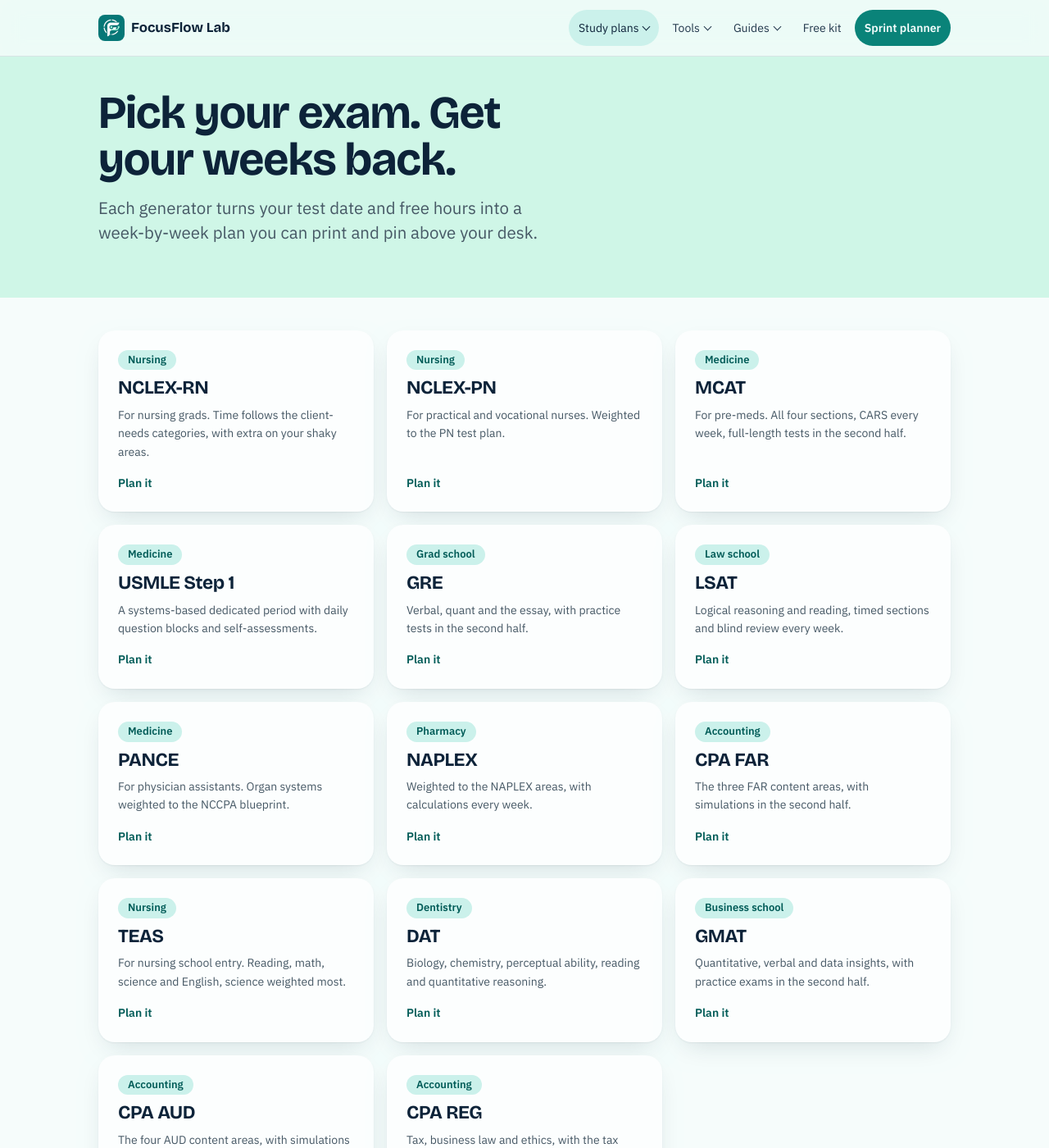
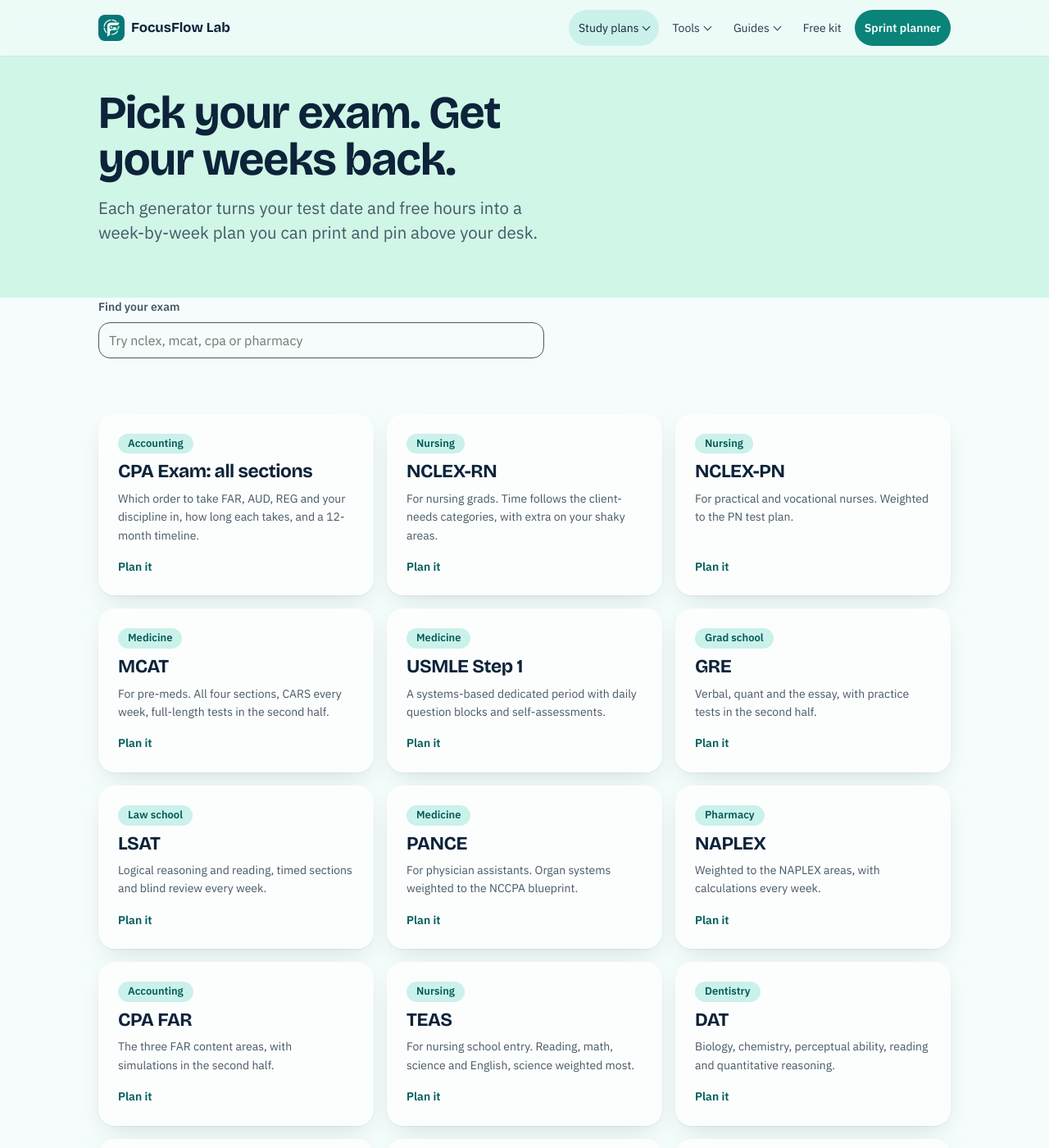
Before and after one commit to focusflowlab/focusflowlab.github.io, a Jekyll site: the page study-plan/index.html, which Jekyll copies as it is, in a window 1280 px wide and 1400 px high. Shown: the whole window at 82% size. Built offline with Jekyll 4.4.1, drawn with Linux system fonts in a browser that asks for light colours.

Commit message:
Exam search on the study plans page, Try an example buttons on four tools, dates start at today
Co-Authored-By: Claude Opus 5.5 <noreply@anthropic.com>

```diff
--- a/assets/site.css
+++ b/assets/site.css
@@ -579,3 +579,12 @@ body.embed { background: var(--color-paper); }
 .tracker-offer { margin-block: var(--space-xl); }
 .tracker-title { font-size: var(--text-title); margin: 0 0 var(--space-xs); }
 .tracker-offer .kit-form { margin-top: var(--space-md); }
+.plan-search { max-width: 34rem; margin: 0 0 var(--space-lg); }
+.plan-search label { display: block; font-weight: 600; margin-bottom: var(--space-xs); }
+.plan-search input { width: 100%; min-height: 2.75rem; padding: var(--space-xs) var(--space-sm); border: 1px solid var(--color-muted); border-radius: var(--radius-control); background: var(--color-paper); color: var(--color-ink); font: 1rem/1.4 var(--font-body); }
+.plan-search-count { margin: var(--space-xs) 0 0; font-size: var(--text-sm); color: var(--color-muted); min-height: 1.4em; }
+.plan-search-empty { margin: var(--space-xs) 0 0; }
+.cards > li[hidden] { display: none; }
+.example-row { display: flex; flex-wrap: wrap; align-items: center; gap: var(--space-xs) var(--space-sm); margin: var(--space-sm) 0 0; }
+.example-row .btn { margin: 0; }
+.example-note { font-size: var(--text-sm); color: var(--color-muted); }
--- a/assets/site.js
+++ b/assets/site.js
@@ -86,3 +86,58 @@ document.querySelectorAll('[data-copy]').forEach((btn) => {
     catch { el.select(); if (status) status.textContent = 'Press Ctrl+C to copy.'; }
   });
 });
+
+// Filter a list of cards as you type: <div data-filter-for="list-id"> with an input inside.
+(() => {
+  document.querySelectorAll('[data-filter-for]').forEach((box) => {
+    const list = document.getElementById(box.dataset.filterFor);
+    const input = box.querySelector('input');
+    const count = box.querySelector('[role="status"]');
+    const empty = box.querySelector('.plan-search-empty');
+    if (!list || !input) return;
+    box.hidden = false;
+    const items = [...list.children];
+    const norm = (s) => s.toLowerCase().replace(/[^a-z0-9 ]+/g, ' ');
+    const text = items.map((li) => ' ' + norm([...li.querySelectorAll('span, h2')].map((el) => el.textContent).join(' ') + ' ' + (li.dataset.alias || '')).replace(/\s+/g, ' '));
+    input.addEventListener('input', () => {
+      const words = norm(input.value).split(/\s+/).filter(Boolean);
+      let shown = 0;
+      items.forEach((li, i) => {
+        const match = words.every((w) => text[i].includes(' ' + w));
+        li.hidden = !match;
+        if (match) shown += 1;
+      });
+      count.textContent = words.length ? `${shown} ${shown === 1 ? 'plan' : 'plans'} found` : '';
+      if (empty) empty.hidden = shown > 0 || !words.length;
+    });
+  });
+})();
+
+// "Try an example": fills a tool's fields with sample values. "+N" in a date field means N days from today.
+document.querySelectorAll('[data-example-for]').forEach((btn) => {
+  btn.addEventListener('click', () => {
+    const form = document.getElementById(btn.dataset.exampleFor);
+    if (!form) return;
+    const values = JSON.parse(btn.dataset.example);
+    Object.entries(values).forEach(([id, value]) => {
+      const el = document.getElementById(id);
+      if (!el) return;
+      if (el.type === 'date' && value.startsWith('+')) {
+        const d = new Date();
+        d.setDate(d.getDate() + Number(value.slice(1)));
+        value = d.toISOString().slice(0, 10);
+      }
+      el.value = value;
+      el.dispatchEvent(new Event('input', { bubbles: true }));
+      el.dispatchEvent(new Event('change', { bubbles: true }));
+    });
+    form.requestSubmit();
+  });
+});
+
+// Exam and deadline dates can't be in the past: the picker starts at today.
+(() => {
+  const d = new Date();
+  const today = new Date(d.getTime() - d.getTimezoneOffset() * 60000).toISOString().slice(0, 10);
+  document.querySelectorAll('#examDate, #deadline').forEach((el) => { if (!el.min) el.min = today; });
+})();
--- a/study-plan/index.html
+++ b/study-plan/index.html
@@ -164,21 +164,29 @@
         </div>
       </section>
 
-      <ul class="cards">
-        <li><a href="nclex/"><span class="card-tag">Nursing</span><h2 class="card-name">NCLEX-RN</h2><span class="card-note">For nursing grads. Time follows the client-needs categories, with extra on your shaky areas.</span><span class="card-go">Plan it</span></a></li>
-        <li><a href="nclex-pn/"><span class="card-tag">Nursing</span><h2 class="card-name">NCLEX-PN</h2><span class="card-note">For practical and vocational nurses. Weighted to the PN test plan.</span><span class="card-go">Plan it</span></a></li>
-        <li><a href="mcat/"><span class="card-tag">Medicine</span><h2 class="card-name">MCAT</h2><span class="card-note">For pre-meds. All four sections, CARS every week, full-length tests in the second half.</span><span class="card-go">Plan it</span></a></li>
-        <li><a href="usmle-step-1/"><span class="card-tag">Medicine</span><h2 class="card-name">USMLE Step 1</h2><span class="card-note">A systems-based dedicated period with daily question blocks and self-assessments.</span><span class="card-go">Plan it</span></a></li>
-        <li><a href="gre/"><span class="card-tag">Grad school</span><h2 class="card-name">GRE</h2><span class="card-note">Verbal, quant and the essay, with practice tests in the second half.</span><span class="card-go">Plan it</span></a></li>
-        <li><a href="lsat/"><span class="card-tag">Law school</span><h2 class="card-name">LSAT</h2><span class="card-note">Logical reasoning and reading, timed sections and blind review every week.</span><span class="card-go">Plan it</span></a></li>
-        <li><a href="pance/"><span class="card-tag">Medicine</span><h2 class="card-name">PANCE</h2><span class="card-note">For physician assistants. Organ systems weighted to the NCCPA blueprint.</span><span class="card-go">Plan it</span></a></li>
-        <li><a href="naplex/"><span class="card-tag">Pharmacy</span><h2 class="card-name">NAPLEX</h2><span class="card-note">Weighted to the NAPLEX areas, with calculations every week.</span><span class="card-go">Plan it</span></a></li>
-        <li><a href="cpa-far/"><span class="card-tag">Accounting</span><h2 class="card-name">CPA FAR</h2><span class="card-note">The three FAR content areas, with simulations in the second half.</span><span class="card-go">Plan it</span></a></li>
-        <li><a href="teas/"><span class="card-tag">Nursing</span><h2 class="card-name">TEAS</h2><span class="card-note">For nursing school entry. Reading, math, science and English, science weighted most.</span><span class="card-go">Plan it</span></a></li>
-        <li><a href="dat/"><span class="card-tag">Dentistry</span><h2 class="card-name">DAT</h2><span class="card-note">Biology, chemistry, perceptual ability, reading and quantitative reasoning.</span><span class="card-go">Plan it</span></a></li>
-        <li><a href="gmat/"><span class="card-tag">Business school</span><h2 class="card-name">GMAT</h2><span class="card-note">Quantitative, verbal and data insights, with practice exams in the second half.</span><span class="card-go">Plan it</span></a></li>
-        <li><a href="cpa-aud/"><span class="card-tag">Accounting</span><h2 class="card-name">CPA AUD</h2><span class="card-note">The four AUD content areas, with simulations in the second half.</span><span class="card-go">Plan it</span></a></li>
-        <li><a href="cpa-reg/"><span class="card-tag">Accounting</span><h2 class="card-name">CPA REG</h2><span class="card-note">Tax, business law and ethics, with the tax areas weighted most.</span><span class="card-go">Plan it</span></a></li>
+      <div class="plan-search" data-filter-for="plan-cards" hidden>
+        <label for="plan-search-input">Find your exam</label>
+        <input type="search" id="plan-search-input" placeholder="Try nclex, mcat, cpa or pharmacy" autocomplete="off" aria-describedby="plan-search-count">
+        <p class="plan-search-count" id="plan-search-count" role="status" aria-live="polite"></p>
+        <p class="plan-search-empty" hidden>No plan for that yet. <a href="mailto:hello@thefocusflowlab.com?subject=Exam%20plan%20request">Tell us which exam you need</a> and we’ll add it.</p>
+      </div>
+
+      <ul class="cards" id="plan-cards">
+        <li data-alias="cpa certified public accountant accounting far aud reg bar isc tcp discipline"><a href="/guides/cpa-study-schedule/"><span class="card-tag">Accounting</span><h2 class="card-name">CPA Exam: all sections</h2><span class="card-note">Which order to take FAR, AUD, REG and your discipline in, how long each takes, and a 12-month timeline.</span><span class="card-go">Plan it</span></a></li>
+        <li data-alias="rn registered nurse nursing ncsbn"><a href="nclex/"><span class="card-tag">Nursing</span><h2 class="card-name">NCLEX-RN</h2><span class="card-note">For nursing grads. Time follows the client-needs categories, with extra on your shaky areas.</span><span class="card-go">Plan it</span></a></li>
+        <li data-alias="pn lpn lvn practical vocational nurse nursing"><a href="nclex-pn/"><span class="card-tag">Nursing</span><h2 class="card-name">NCLEX-PN</h2><span class="card-note">For practical and vocational nurses. Weighted to the PN test plan.</span><span class="card-go">Plan it</span></a></li>
+        <li data-alias="medical school med school premed pre-med aamc"><a href="mcat/"><span class="card-tag">Medicine</span><h2 class="card-name">MCAT</h2><span class="card-note">For pre-meds. All four sections, CARS every week, full-length tests in the second half.</span><span class="card-go">Plan it</span></a></li>
+        <li data-alias="step 1 step1 usmle medical student med school"><a href="usmle-step-1/"><span class="card-tag">Medicine</span><h2 class="card-name">USMLE Step 1</h2><span class="card-note">A systems-based dedicated period with daily question blocks and self-assessments.</span><span class="card-go">Plan it</span></a></li>
+        <li data-alias="graduate grad school ets"><a href="gre/"><span class="card-tag">Grad school</span><h2 class="card-name">GRE</h2><span class="card-note">Verbal, quant and the essay, with practice tests in the second half.</span><span class="card-go">Plan it</span></a></li>
+        <li data-alias="law school lsac"><a href="lsat/"><span class="card-tag">Law school</span><h2 class="card-name">LSAT</h2><span class="card-note">Logical reasoning and reading, timed sections and blind review every week.</span><span class="card-go">Plan it</span></a></li>
+        <li data-alias="pa physician assistant nccpa"><a href="pance/"><span class="card-tag">Medicine</span><h2 class="card-name">PANCE</h2><span class="card-note">For physician assistants. Organ systems weighted to the NCCPA blueprint.</span><span class="card-go">Plan it</span></a></li>
+        <li data-alias="pharmacy pharmacist pharmd nabp"><a href="naplex/"><span class="card-tag">Pharmacy</span><h2 class="card-name">NAPLEX</h2><span class="card-note">Weighted to the NAPLEX areas, with calculations every week.</span><span class="card-go">Plan it</span></a></li>
+        <li data-alias="cpa accounting financial accounting reporting"><a href="cpa-far/"><span class="card-tag">Accounting</span><h2 class="card-name">CPA FAR</h2><span class="card-note">The three FAR content areas, with simulations in the second half.</span><span class="card-go">Plan it</span></a></li>
+        <li data-alias="nurse nursing school entrance ati teas 7"><a href="teas/"><span class="card-tag">Nursing</span><h2 class="card-name">TEAS</h2><span class="card-note">For nursing school entry. Reading, math, science and English, science weighted most.</span><span class="card-go">Plan it</span></a></li>
+        <li data-alias="dental dentist dentistry ada"><a href="dat/"><span class="card-tag">Dentistry</span><h2 class="card-name">DAT</h2><span class="card-note">Biology, chemistry, perceptual ability, reading and quantitative reasoning.</span><span class="card-go">Plan it</span></a></li>
+        <li data-alias="mba business school gmac"><a href="gmat/"><span class="card-tag">Business school</span><h2 class="card-name">GMAT</h2><span class="card-note">Quantitative, verbal and data insights, with practice exams in the second half.</span><span class="card-go">Plan it</span></a></li>
+        <li data-alias="cpa accounting audit auditing attestation"><a href="cpa-aud/"><span class="card-tag">Accounting</span><h2 class="card-name">CPA AUD</h2><span class="card-note">The four AUD content areas, with simulations in the second half.</span><span class="card-go">Plan it</span></a></li>
+        <li data-alias="cpa accounting tax taxation regulation"><a href="cpa-reg/"><span class="card-tag">Accounting</span><h2 class="card-name">CPA REG</h2><span class="card-note">Tax, business law and ethics, with the tax areas weighted most.</span><span class="card-go">Plan it</span></a></li>
       </ul>
 
       <section class="reading">
--- a/tools/exam-countdown/index.html
+++ b/tools/exam-countdown/index.html
@@ -232,6 +232,7 @@
           <h1>How much time do you really have?</h1>
           <p class="lead">Days until an exam feel like a lot. Study hours tell the truth.</p>
           <p class="hero-note">Free, no sign-up. Works in your browser.</p>
+          <p class="example-row"><button class="btn btn-soft" type="button" data-example-for="countdown-form" data-example='{&quot;examDate&quot;: &quot;+42&quot;, &quot;hoursPerDay&quot;: &quot;3&quot;, &quot;daysPerWeek&quot;: &quot;5&quot;}'>Try an example</button> <span class="example-note">Fills in sample numbers so you can see how it works.</span></p>
         </div>
         <form class="sheet" id="countdown-form" novalidate aria-label="Exam countdown">
           <p class="sheet-title">Your exam</p>
--- a/tools/final-grade-calculator/index.html
+++ b/tools/final-grade-calculator/index.html
@@ -248,6 +248,7 @@
           <h1>What do you need on your final?</h1>
           <p class="lead">Your current grade, the final’s weight, your target. That’s all it takes.</p>
           <p class="hero-note">Free, no sign-up. Works in your browser.</p>
+          <p class="example-row"><button class="btn btn-soft" type="button" data-example-for="final-form" data-example='{&quot;current&quot;: &quot;82&quot;, &quot;weight&quot;: &quot;30&quot;, &quot;target&quot;: &quot;85&quot;}'>Try an example</button> <span class="example-note">Fills in sample numbers so you can see how it works.</span></p>
         </div>
         <form class="sheet" id="final-form" novalidate aria-label="Final grade calculator">
           <p class="sheet-title">Your course</p>
--- a/tools/gpa-calculator/index.html
+++ b/tools/gpa-calculator/index.html
@@ -248,6 +248,7 @@
           <h1>Work out your GPA.</h1>
           <p class="lead">Add your courses, credits and letter grades. Your GPA updates as you type.</p>
           <p class="hero-note">Free, no sign-up. Works in your browser.</p>
+          <p class="example-row"><button class="btn btn-soft" type="button" data-example-for="gpa-form" data-example='{&quot;prevGpa&quot;: &quot;3.2&quot;, &quot;prevCredits&quot;: &quot;45&quot;, &quot;targetGpa&quot;: &quot;3.3&quot;, &quot;nextCredits&quot;: &quot;15&quot;}'>Try an example</button> <span class="example-note">Fills in sample numbers so you can see how it works.</span></p>
         </div>
         <form class="sheet" id="gpa-form" novalidate aria-label="GPA calculator">
           <p class="sheet-title">This semester</p>
--- a/tools/reading-planner/index.html
+++ b/tools/reading-planner/index.html
@@ -240,6 +240,7 @@
           <h1>How many pages a day?</h1>
           <p class="lead">Your page count and deadline in, a day-by-day reading plan out.</p>
           <p class="hero-note">Free, no sign-up. Works in your browser.</p>
+          <p class="example-row"><button class="btn btn-soft" type="button" data-example-for="reading-form" data-example='{&quot;totalPages&quot;: &quot;420&quot;, &quot;pagesRead&quot;: &quot;60&quot;, &quot;deadline&quot;: &quot;+21&quot;, &quot;readDays&quot;: &quot;6&quot;}'>Try an example</button> <span class="example-note">Fills in sample numbers so you can see how it works.</span></p>
         </div>
         <form class="sheet" id="reading-form" novalidate aria-label="Reading planner">
           <p class="sheet-title">Your reading</p>
```
Also changed, not shown: _tools/tools.py (+10 -2 lines).
